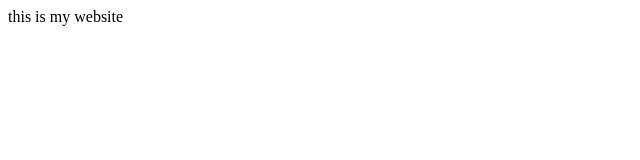
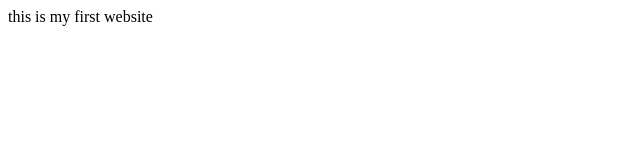
Before and after one commit to aviglazer1998/355-Website, a plain HTML site: page index.html in a window 1280 px wide. Shown: the full height of the page, 0-640 px from the left. Drawn offline with Linux system fonts and the light colour scheme.

Commit message:
first commit

```diff
--- a/index.html
+++ b/index.html
@@ -1,6 +1,6 @@
 <!DOCTYPE html>
 <html lang="en">
   <body>
-    this is my website
+    this is my first website
   </body>
 </html>
```
